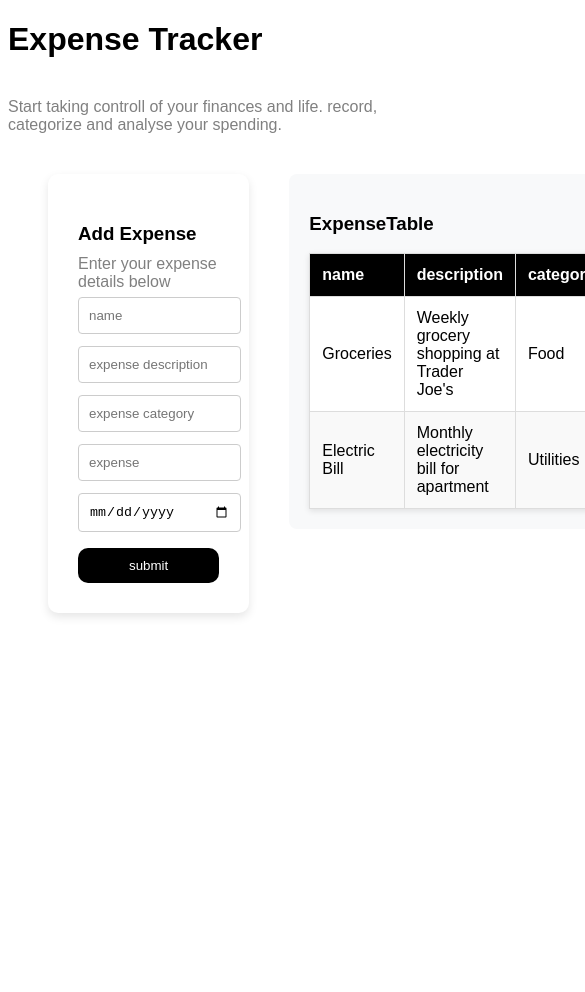
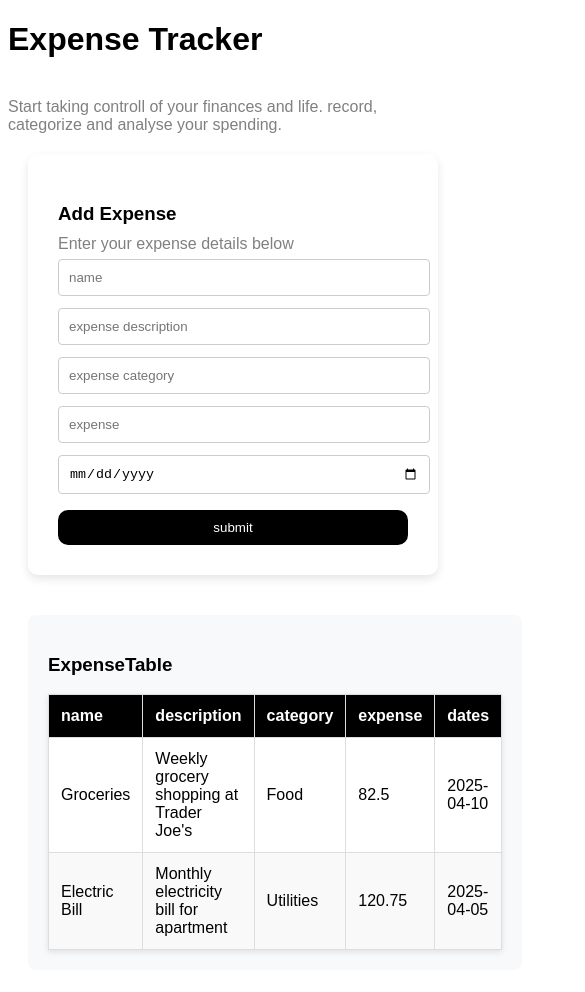
Before and after one commit to carly-cracker/expense-tracker, a React (Vite) app: page / in a window 390 px wide. Shown: the top 992 px of the page, 585 px wide, since content can reach past the window. Before the commit the page ends 844 px from the top, so only its background shows below. Built offline with nearby package versions, Linux system fonts and the light colour scheme.

Commit message:
adds responsive layout

```diff
--- a/src/index.css
+++ b/src/index.css
@@ -2,7 +2,7 @@
     display: flex;
     justify-content: space-between;
     align-items: flex-start;
-    padding: 40px;
+    padding: 20px;
     gap: 40px;
     font-family: Arial, sans-serif;
     background-color: #ffffff;
@@ -71,3 +71,9 @@
   tbody tr:nth-child(even) {
     background-color: #f9f9f9;
   }
+
+  @media (max-width: 768px) {
+    .container {
+      flex-direction: column;
+    }
+  }
```
